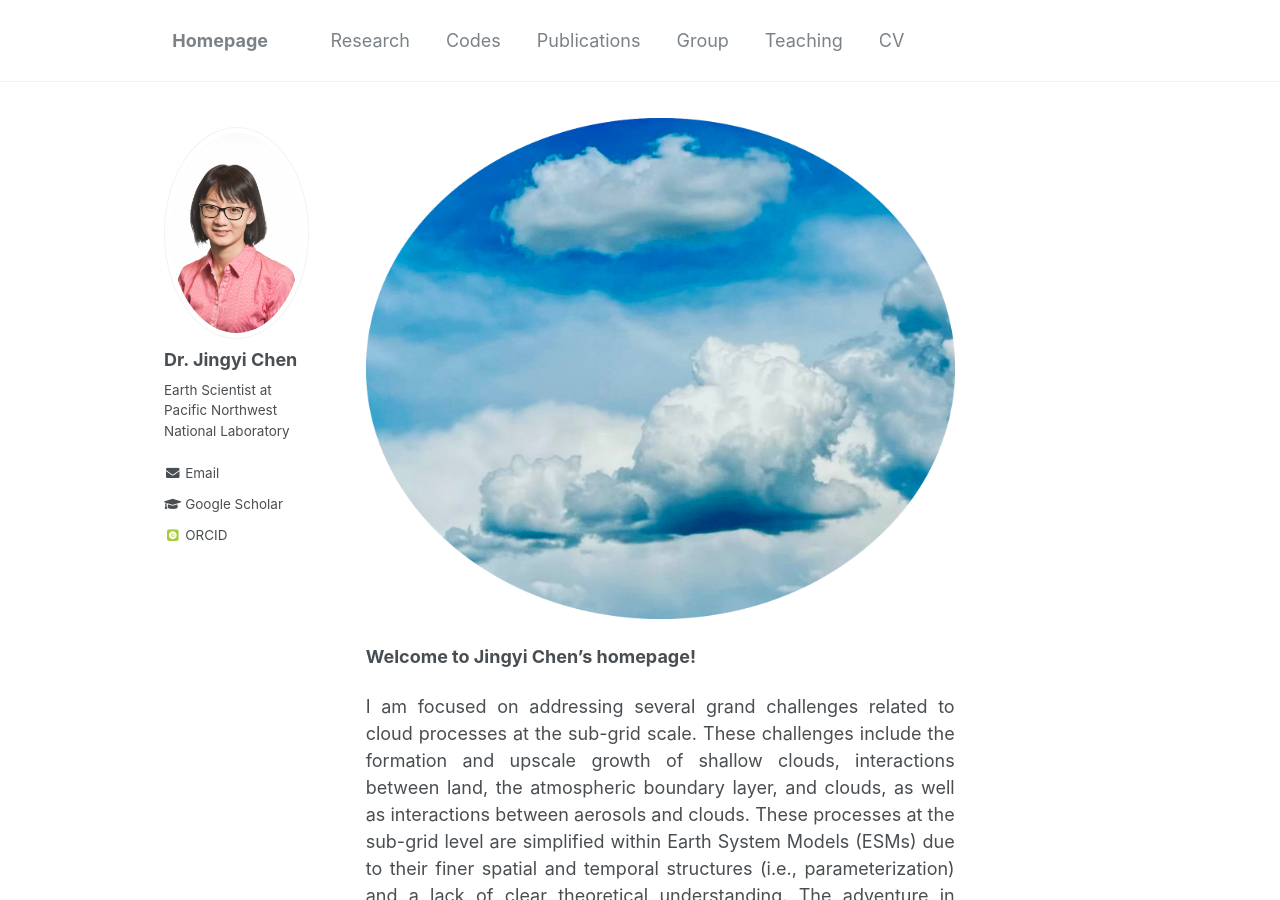
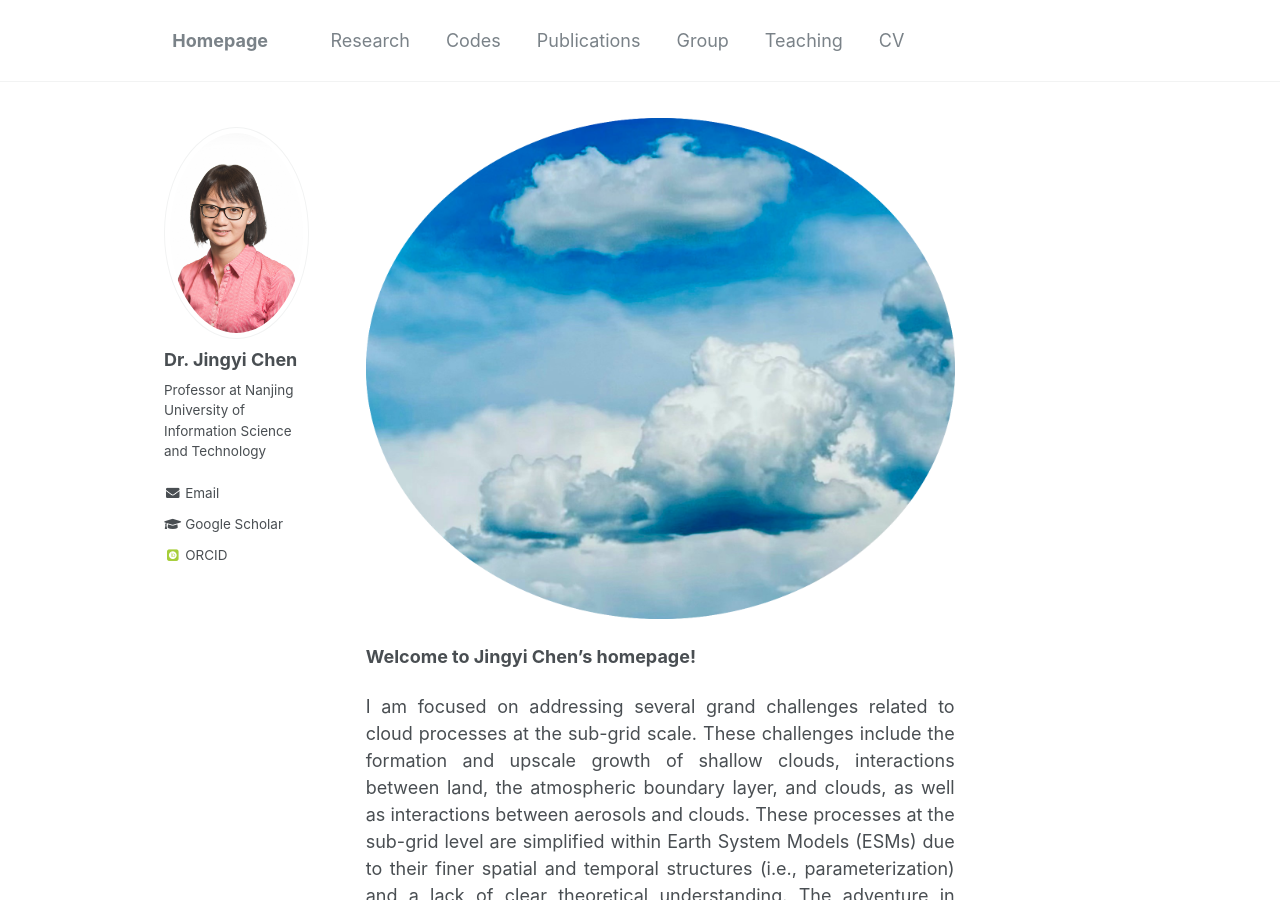
Before and after one commit to Jingyi-Chen/jingyi-chen.github.io, a Jekyll site: the page built from _pages/about.md, in a window 1280 px wide and 900 px high. Built offline with Jekyll 4.4.1, drawn with Linux system fonts in a browser that asks for light colours; some web fonts are replaced.

Commit message:
Update _config.yml

```diff
--- a/_config.yml
+++ b/_config.yml
@@ -10,7 +10,7 @@ locale                   : "en-US"
 title                    : "Homepage"
 title_separator          : "-"
 name                     : &name "Jingyi Chen"
-description              : &description "Earth Scientist"
+description              : &description "Professor"
 url                      : https://jingyi-chen.github.io # the base hostname & protocol for your site e.g. "https://mmistakes.github.io"
 baseurl                  : "" # the subpath of your site, e.g. "/blog"
 repository               : "jingyi-chen/academicpages.github.io"
@@ -82,7 +82,7 @@ analytics:
 author:
   name             : "Dr. Jingyi Chen"
   avatar           : "Chen.jpg"
-  bio              : "Earth Scientist at Pacific Northwest National Laboratory"
+  bio              : "Professor at Nanjing University of Information Science and Technology"
   pronouns         : # example: "she/her"
   location         : #"Location"
   employer         :
```
